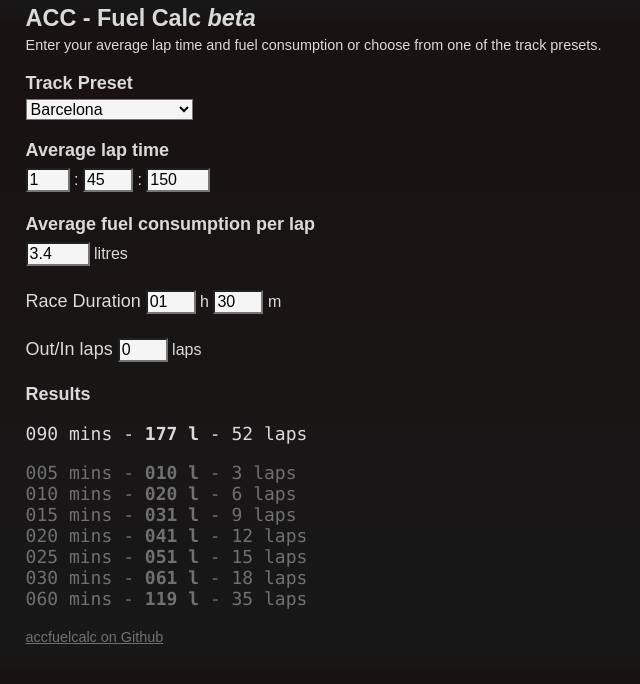
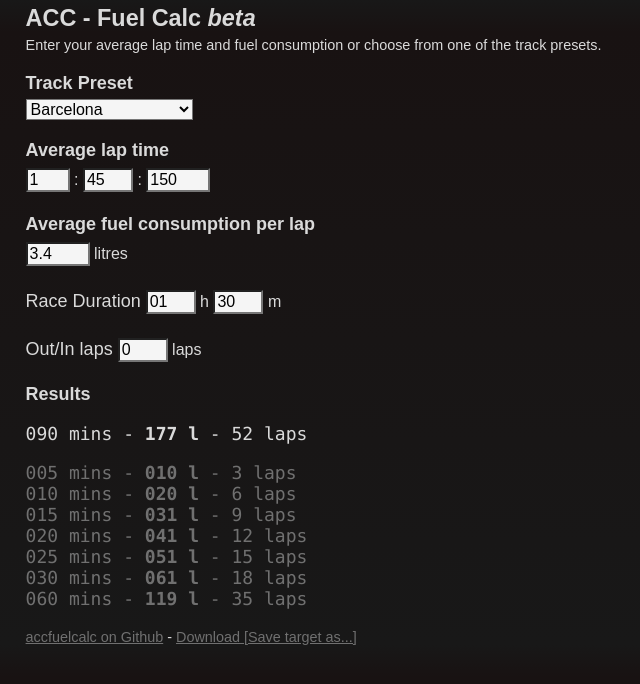
Before and after one commit to tappi287/accfuelcalc, a plain HTML site: page index.html in a window 1280 px wide. Shown: the whole page, without its empty margins (0-640 px from the left). Drawn offline with Linux system fonts and the light colour scheme.

Commit message:
add download link

```diff
--- a/index.html
+++ b/index.html
@@ -91,5 +91,5 @@
             </div>
         </section>
     </form>
-    <footer><a href="https://github.com/tappi287/accfuelcalc">accfuelcalc on Github</a></footer>
+    <footer><a href="https://github.com/tappi287/accfuelcalc">accfuelcalc on Github</a> - <a href="https://github.com/tappi287/accfuelcalc/raw/master/fuel_calc_single_page.html">Download [Save target as...]</a></save></footer>
 </body>
```
